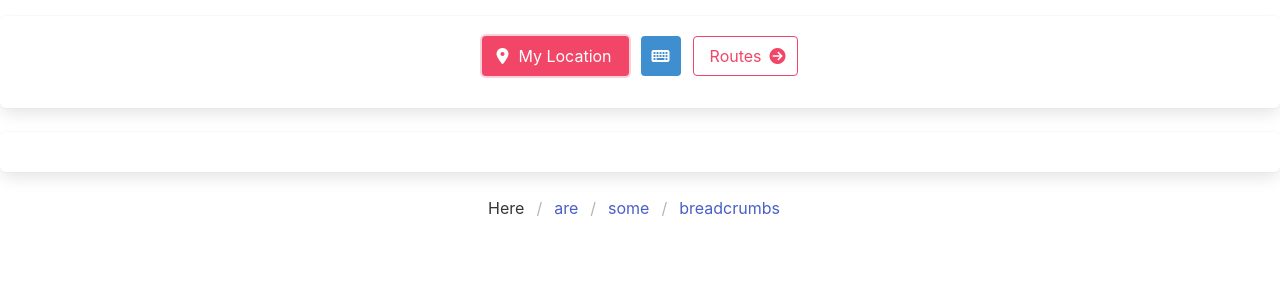
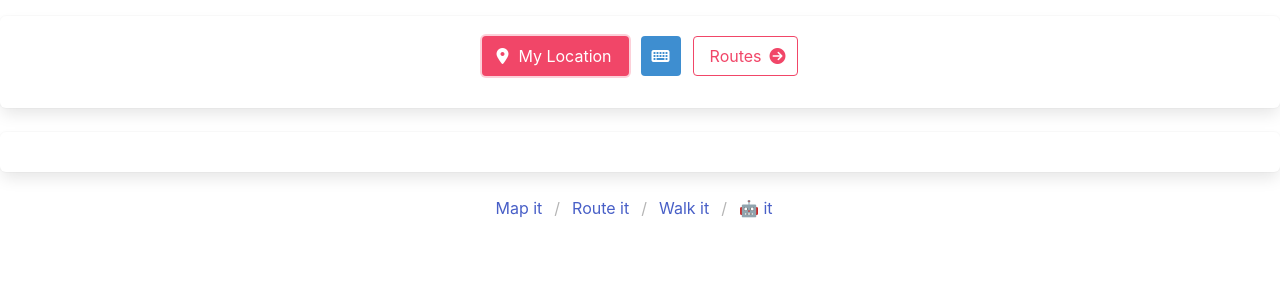
Before and after one commit to gnudrew/WalkFinder-geoDjango, a Django app: page / in a window 1280 px wide. Shown: the part 377-677 px from the top of the page. Run offline with Django 3.2, Linux system fonts and the light colour scheme; some libraries are stand-ins or nearby versions.

Commit message:
linked up breadcrumb

```diff
--- a/templates/base.html
+++ b/templates/base.html
@@ -199,10 +199,11 @@
     <div class="block">
         <nav class="breadcrumb is-centered" aria-label="breadcrumbs">
             <ul>
-                <li class="is-active"><a href="#">Here</a></li>
-                <li><a href="#">are</a></li>
-                <li><a href="#">some</a></li>
-                <li><a href="#">breadcrumbs</a></li>
+                <!-- <li><a href="/">Home</a></li> -->
+                <li><a href="/mapgen">Map it</a></li>
+                <li><a href="/routegen">Route it</a></li>
+                <li><a href="/walk">Walk it</a></li>
+                <li><a href="https://www.youtube.com/watch?v=yydNF8tuVmU&t=122s" target="_blank" rel="noopener noreferrer">🤖 it</a></li>
             </ul>
         </nav>
     </div>
```
